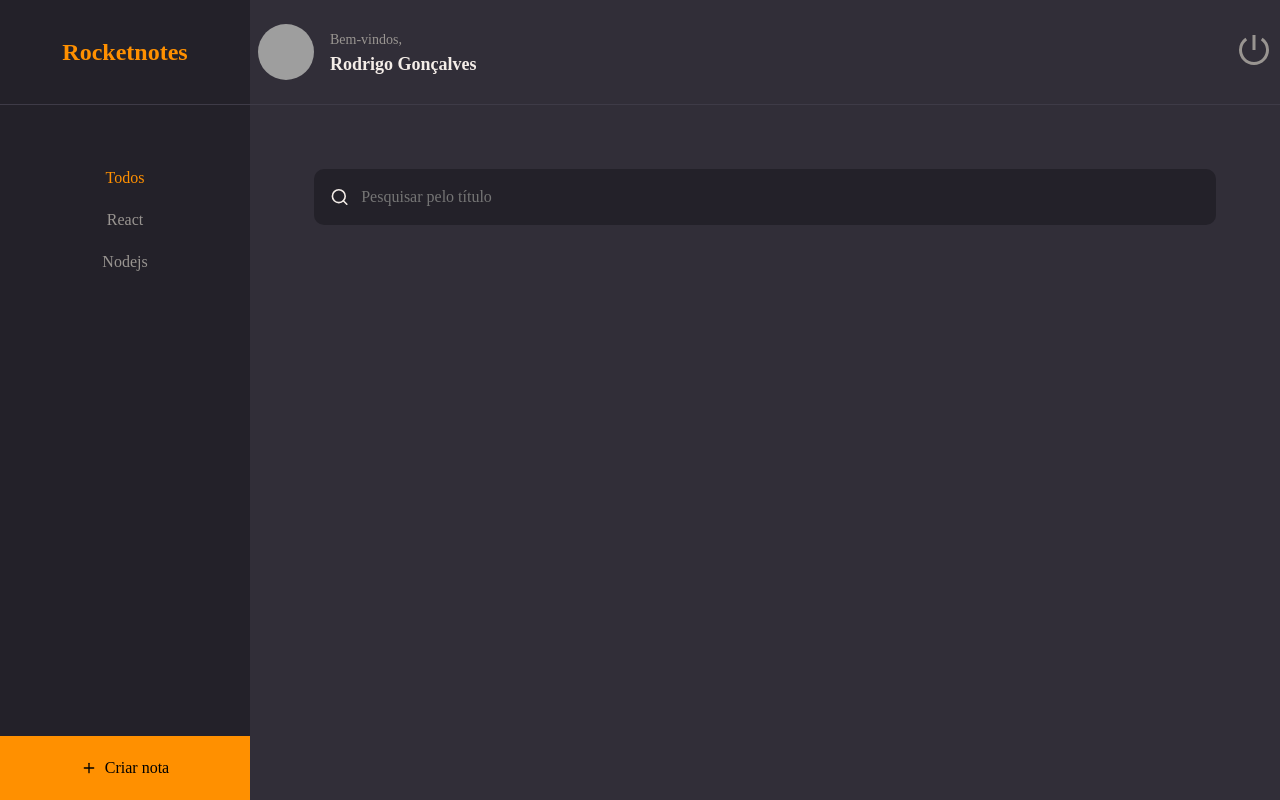
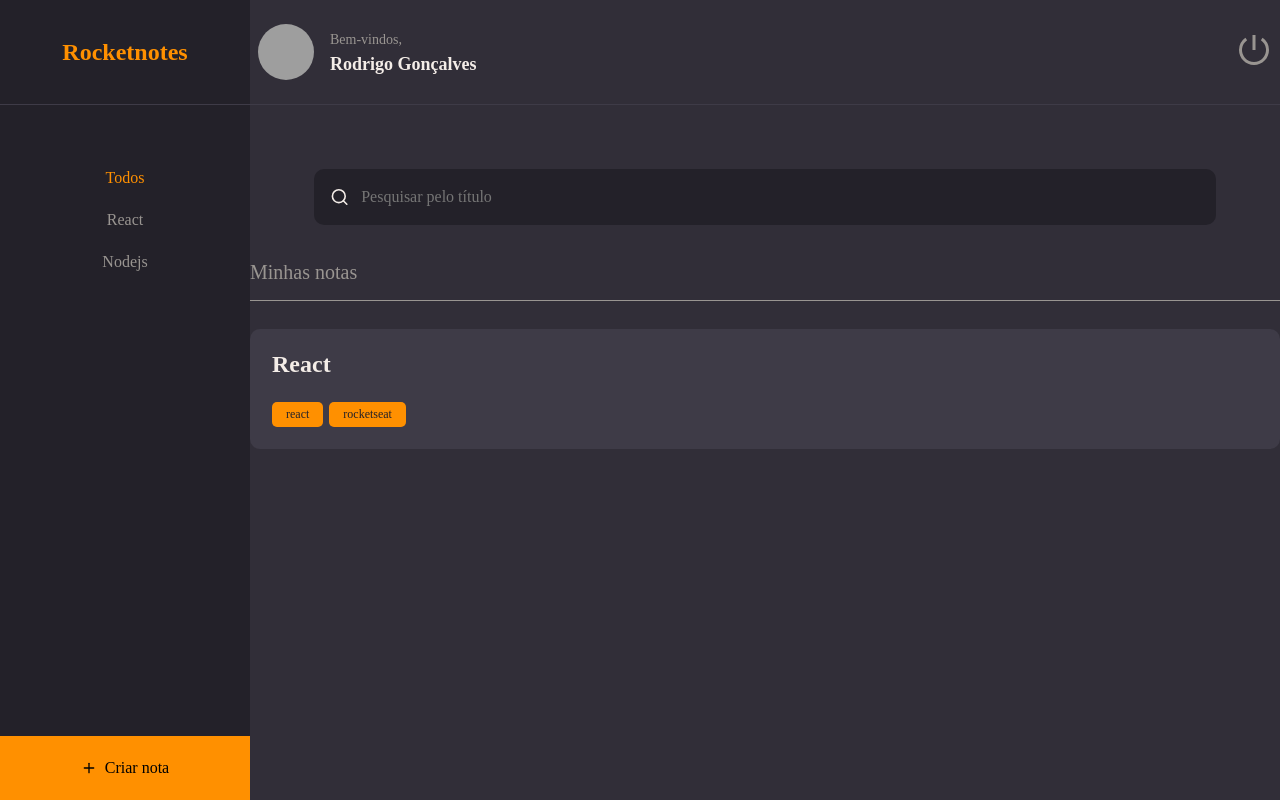
Before and after one commit to daiaanebarbosaf/rocketnotes, a React app: page / in a window 1280 px wide. Built offline with nearby package versions, Linux system fonts and the light colour scheme; grey boxes are pictures that could not be loaded; the HTML template or start-up script is replaced by a standard one.

Commit message:
importing note in the home

```diff
--- a/src/pages/Home/index.jsx
+++ b/src/pages/Home/index.jsx
@@ -2,8 +2,10 @@ import { FiPlus, FiSearch } from 'react-icons/fi';
 
 import { Container, Brand, Menu, Search, Content, NewNote } from './styles';
 
+import { Note } from '../../components/Note';
 import { Header } from '../../components/Header';
 import { Input } from '../../components/Input';
+import { Section } from '../../components/Section';
 import { ButtonText } from '../../components/ButtonText';
 
 export function Home(){
@@ -28,7 +30,16 @@ export function Home(){
       </Search>
 
       <Content>
-
+        <Section title="Minhas notas">
+          <Note data={{
+            title: 'React',
+            tags: [
+              {id: '1', name: 'react'},
+              {id: '2', name: 'rocketseat'}
+            ]
+          }}
+          />
+        </Section>
       </Content>
 
       <NewNote>
```
